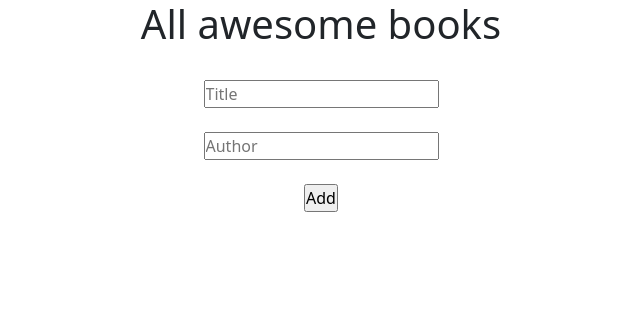
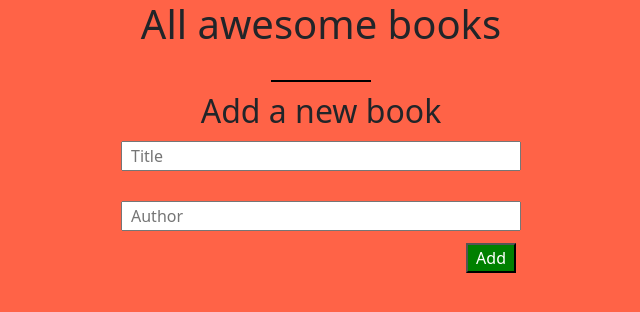
Before and after one commit to AleksandarIvezic/Awesome-Books, a plain HTML site: page index.html in a window 1280 px wide. Shown: the whole page, without its empty margins (319-959 px from the left). Drawn offline with nearby package versions, Linux system fonts and the light colour scheme.

Commit message:
Style the book form

```diff
--- a/index.html
+++ b/index.html
@@ -20,7 +20,8 @@
     <h1>All awesome books</h1>
     <table id="displayBooks" class="mb-4">
     </table>
-  <!-- <table class="table table-dark" id="displayBooks"></table> -->
+    <hr class="small-line">
+    <h2>Add a new book </h2>
   <form class="bookForm">
     <input type = "text" placeholder = "Title" id="title"><br><br>
     <input type = "text" placeholder = "Author" id="author"><br><br>
--- a/style.css
+++ b/style.css
@@ -5,6 +5,7 @@
 */
 body {
   margin: 0 ;
+  background-color: tomato;
 }
 
 :root {
@@ -48,3 +49,32 @@ td {
 .main-container{
   text-align: center;
 }
+
+hr.small-line {
+  width: 100px;
+  margin: 10px auto;
+  border-top: 2px solid black;
+  opacity: 1;
+}
+
+.bookForm {
+  position: relative;
+  padding-bottom: 20px;
+  max-width: 400px;
+  margin: 0 auto;
+}
+
+#title, #author {
+  width: 100%;
+  margin: 3px 0px 3px 0px;
+  padding: 1px 8px;
+}
+
+#add {
+  position: absolute;
+  bottom: 5px;
+  right: 5px;
+  padding: 1px 8px ;
+  background-color: green;
+  color: white;
+}
```
